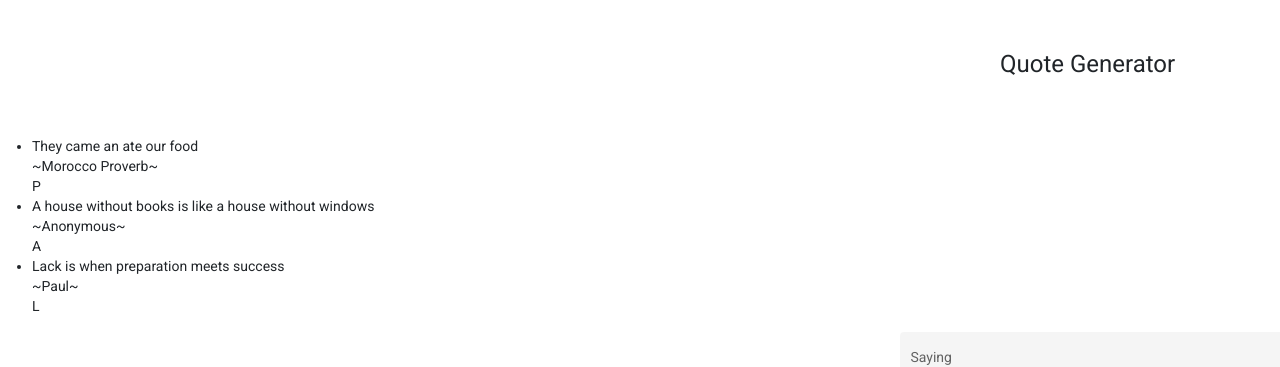
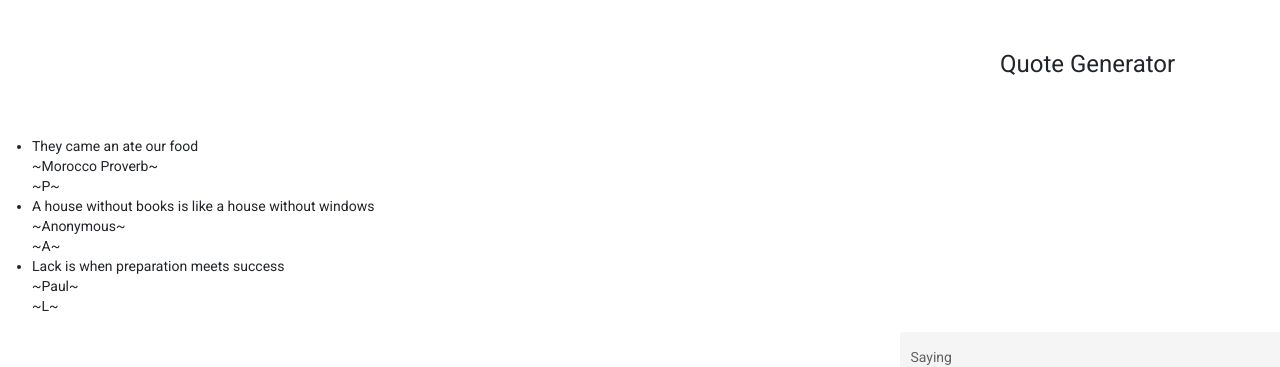
Before and after one commit to paulmunyao/Quote-Generator, an Angular app: page / in a window 1280 px wide. Shown: the top 367 px of the page. Built offline with nearby package versions, Linux system fonts and the light colour scheme.

Commit message:
Add tilde to app.component and quote.component

```diff
--- a/src/app/app.component.ts
+++ b/src/app/app.component.ts
@@ -7,8 +7,8 @@ import {Quote } from './quote';
 })
 export class AppComponent {
   quotes: Quote[] = [
-    {quote:'They came an ate our food',author:'~Morocco Proverb~',publisher:'P'},
-    {quote:'A house without books is like a house without windows',author:'~Anonymous~',publisher:'A'},
-    {quote:'Lack is when preparation meets success',author:'~Paul~',publisher:'L'},
+    {quote:'They came an ate our food',author:'~Morocco Proverb~',publisher:'~P~'},
+    {quote:'A house without books is like a house without windows',author:'~Anonymous~',publisher:'~A~'},
+    {quote:'Lack is when preparation meets success',author:'~Paul~',publisher:'~L~'},
   ];
 }
--- a/src/app/quote/quote.component.ts
+++ b/src/app/quote/quote.component.ts
@@ -7,12 +7,12 @@ import { Quote } from '../quote';
 })
 export class QuoteComponent implements OnInit {
   quotes: Quote[] = [
-    { quote: 'They came an ate our food', author: '~Morocco Proverb~' ,publisher:'P'},
+    { quote: 'They came an ate our food', author: '~Morocco Proverb~' ,publisher:'~P~'},
     {
       quote: 'A house without books is like a house without windows',
-      author: '~Anonymous~',publisher:'A',
+      author: '~Anonymous~',publisher:'~A~',
     },
-    { quote: 'Lack is when preparation meets success', author: '~Paul~' ,publisher:'L'},
+    { quote: 'Lack is when preparation meets success', author: '~Paul~' ,publisher:'~L~'},
   ];
 
   constructor() {}
```
